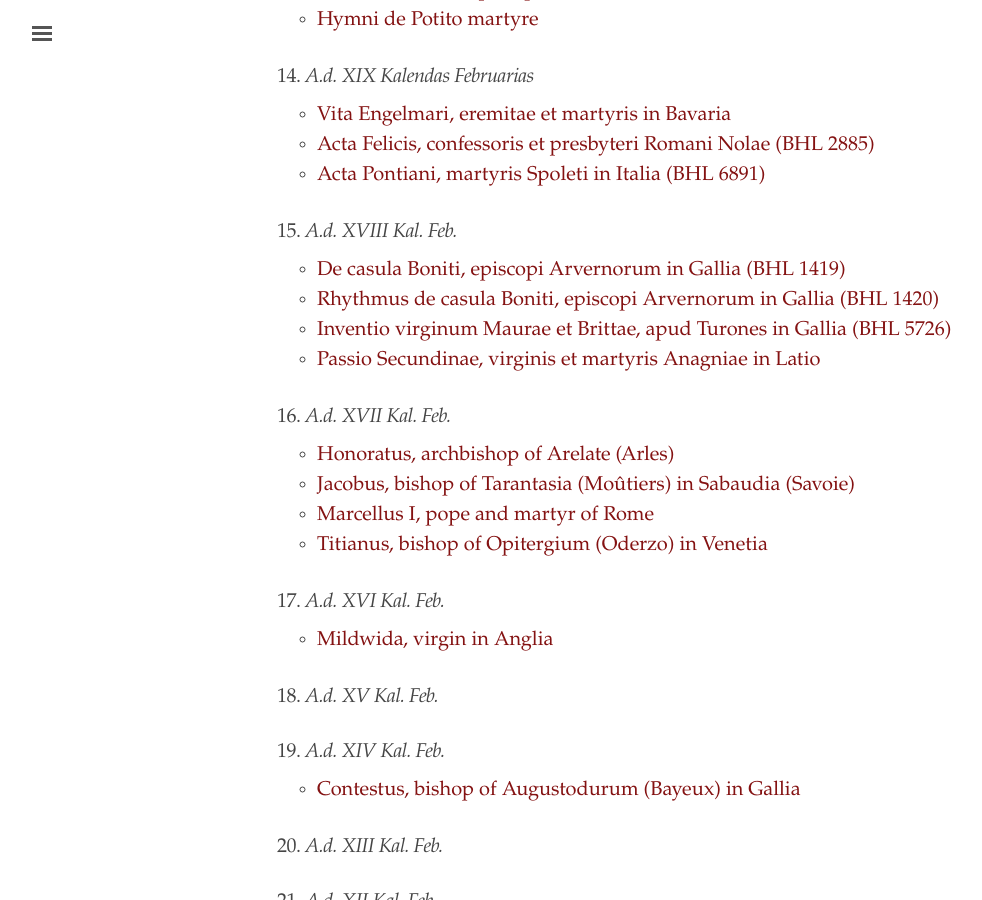
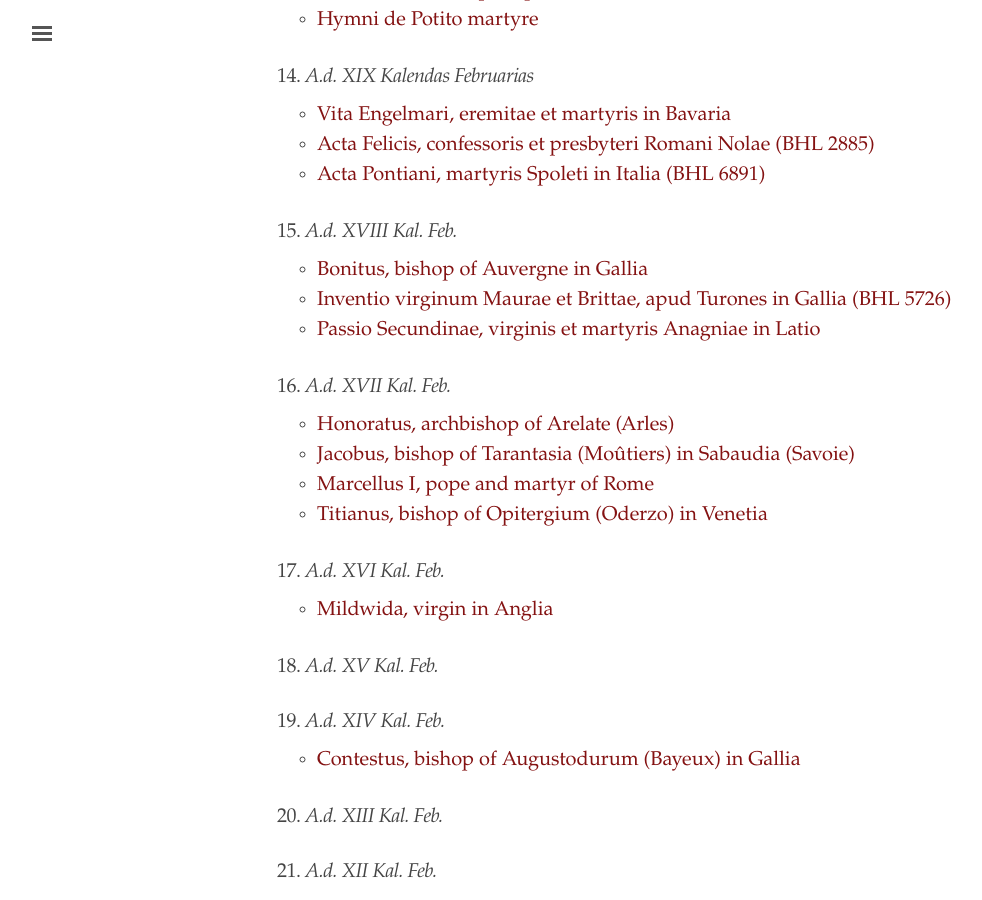
Before and after one commit to cjkoepke1/latin-hagiography, a Jekyll site: the page built from index.md, in a window 1280 px wide and 900 px high, scrolled down 4830 px. Shown: the whole window, without its empty margins (3-985 px from the left). Built offline with Jekyll 4.4.1, drawn with Linux system fonts in a browser that asks for light colours.

Commit message:
Updated link to Bonitus Arvernus

```diff
--- a/index.md
+++ b/index.md
@@ -171,8 +171,7 @@ title: "Latin Hagiography"
 
 ### 15. *A.d. XVIII Kal. Feb.*
 
-- [De casula Boniti, episcopi Arvernorum in Gallia (BHL 1419)](https://cjkoepke1.github.io/latin-hagiography/texts/de-casula-boniti/)
-- [Rhythmus de casula Boniti, episcopi Arvernorum in Gallia (BHL 1420)](https://cjkoepke1.github.io/latin-hagiography/texts/rhythmus-casula-boniti/)
+- [Bonitus, bishop of Auvergne in Gallia](https://cjkoepke1.github.io/latin-hagiography/texts/bonitus-arvernus/)
 - [Inventio virginum Maurae et Brittae, apud Turones in Gallia (BHL 5726)](https://cjkoepke1.github.io/latin-hagiography/texts/inventio-maurae-brittae/)
 - [Passio Secundinae, virginis et martyris Anagniae in Latio](https://cjkoepke1.github.io/latin-hagiography/texts/passio-secundinae/)
 
```
